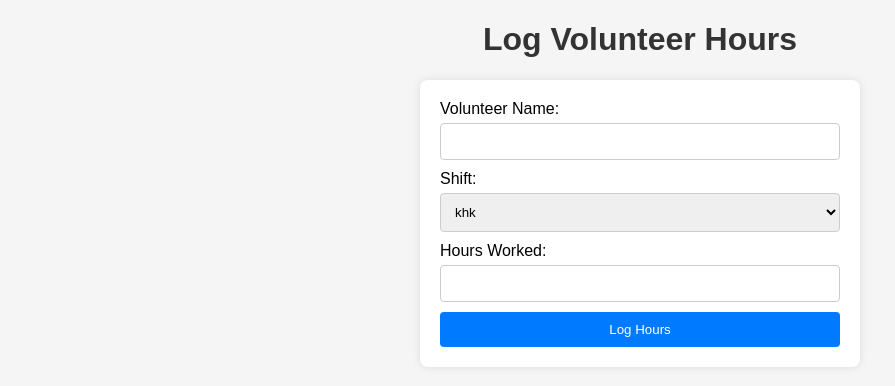
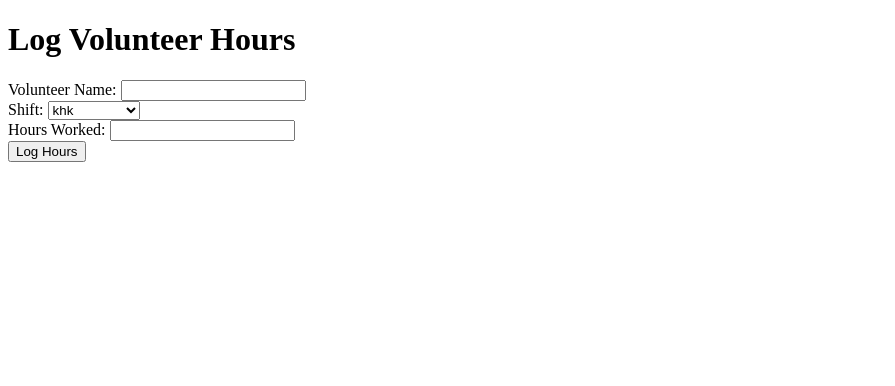
Before and after one commit to HamimMahdie/FoodnStuffscheduler, a Flask app: page /log_hours in a window 1280 px wide. Shown: the top 386 px of the page, without its empty margins (0-895 px from the left). Run offline with Flask 3, Linux system fonts and the light colour scheme; data comes from the database, SQL or seed files in the repository.

Commit message:
Add files via upload

```diff
--- a/app.py
+++ b/app.py
@@ -147,7 +147,7 @@ def log_hours():
 def manage_hours():
     db = connect_db()
     cur = db.cursor()
-    cur.execute('SELECT * FROM hours')
+    cur.execute('SELECT * FROM hours ORDER BY entry_id DESC')
     logged_hours = cur.fetchall()
     db.close()
     return render_template('manage_hours.html', logged_hours=logged_hours)
--- a/templates/log_hours.html
+++ b/templates/log_hours.html
@@ -4,54 +4,9 @@
     <meta charset="UTF-8">
     <meta name="viewport" content="width=device-width, initial-scale=1.0">
     <title>Log Volunteer Hours</title>
-    <style>
-        body {
-            font-family: Arial, sans-serif;
-            margin: 0;
-            padding: 0;
-            background-color: #f5f5f5;
-        }
-        h1 {
-            text-align: center;
-            color: #333;
-        }
-        form {
-            max-width: 400px;
-            margin: 20px auto;
-            background-color: #fff;
-            padding: 20px;
-            border-radius: 8px;
-            box-shadow: 0px 0px 10px rgba(0, 0, 0, 0.1);
-        }
-        label {
-            display: block;
-            margin-bottom: 5px;
-        }
-        input, select {
-            width: 100%;
-            padding: 10px;
-            margin-bottom: 10px;
-            border: 1px solid #ccc;
-            border-radius: 4px;
-            box-sizing: border-box;
-        }
-        button {
-            width: 100%;
-            padding: 10px;
-            background-color: #007bff;
-            color: #fff;
-            border: none;
-            border-radius: 4px;
-            cursor: pointer;
-        }
-        button:hover {
-            background-color: #0056b3;
-        }
-    </style>
 </head>
 <body>
     <h1>Log Volunteer Hours</h1>
-    <div>
     {% with messages = get_flashed_messages() %}
         {% if messages %}
             {% for message in messages %}
@@ -59,18 +14,17 @@
             {% endfor %}
         {% endif %}
     {% endwith %}
-    </div>
     <form action="{{ url_for('log_hours') }}" method="post">
         <label for="volunteer_name">Volunteer Name:</label>
-        <input type="text" id="volunteer_name" name="volunteer_name" required>
+        <input type="text" id="volunteer_name" name="volunteer_name" required><br>
         <label for="shift_id">Shift:</label>
         <select id="shift_id" name="shift_id" required>
             {% for shift in shifts %}
                 <option value="{{ shift[0] }}">{{ shift[1] }}</option>
             {% endfor %}
-        </select>
+        </select><br>
         <label for="hours_worked">Hours Worked:</label>
-        <input type="number" id="hours_worked" name="hours_worked" step="0.5" min="0" required>
+        <input type="number" id="hours_worked" name="hours_worked" step="0.5" min="0" required><br>
         <button type="submit">Log Hours</button>
     </form>
 </body>
--- a/templates/manage_hours.html
+++ b/templates/manage_hours.html
@@ -27,5 +27,6 @@
             {% endfor %}
         </tbody>
     </table>
+
 </body>
 </html>
```
Lines whose indentation alone changed are shown as unchanged.
